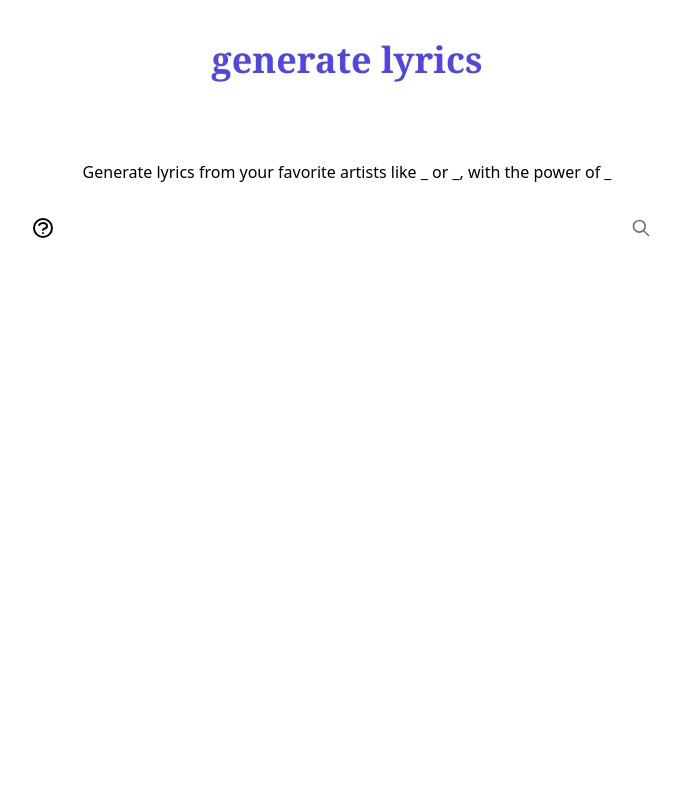
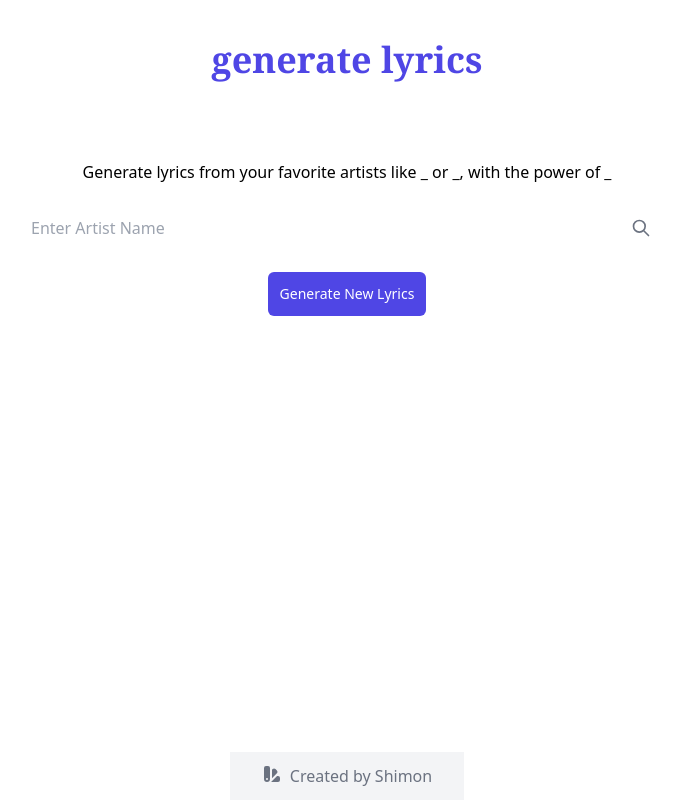
Before and after one commit to ShimonOcean/lyric-chains, a Next.js app: page / in a window 1280 px wide. Shown: the whole page, without its empty margins (293-973 px from the left). Built offline with nearby package versions, Linux system fonts and the light colour scheme.

Commit message:
Footer layout done, small tweaks to body

```diff
--- /dev/null
+++ b/components/Footer.js
@@ -0,0 +1,17 @@
+function Footer() {
+    return <footer>
+        <div className="flex w-full px-8 py-3 bg-gray-100 text-gray-500">
+            <div className="mr-2">
+                <svg xmlns="http://www.w3.org/2000/svg" class="h-5 w-5" viewBox="0 0 20 20" fill="currentColor">
+                    <path fillRule="evenodd" d="M4 2a2 2 0 00-2 2v11a3 3 0 106 0V4a2 2 0 00-2-2H4zm1 14a1 1 0 100-2 1 1 0 000 2zm5-1.757l4.9-4.9a2 2 0 000-2.828L13.485 5.1a2 2 0 00-2.828 0L10 5.757v8.486zM16 18H9.071l6-6H16a2 2 0 012 2v2a2 2 0 01-2 2z" clip-rule="evenodd" />
+                </svg>
+            </div>
+            <p>Created by
+                <a href="https://github.com/ShimonOcean" target="_blank"> Shimon</a>
+            </p>
+        </div>
+    </footer>;
+
+}
+
+export default Footer
--- a/pages/index.js
+++ b/pages/index.js
@@ -1,10 +1,11 @@
 import Head from 'next/head'
 import Image from 'next/image'
 import { SearchIcon } from "@heroicons/react/outline"
+import Footer from '../components/Footer'
 
 export default function Home() {
   return (
-    <div className="">
+    <div className="flex flex-col items-center justify-center h-screen ">
       <Head>
         <title>Lyrics Generator</title>
         <meta name="description" content="Generated by create next app" />
@@ -24,15 +25,20 @@ export default function Home() {
       </header>
 
       {/* Body */}
-      <form className="flex flex-col items-center mt-30 flex-grow">
+      <form className="flex flex-col items-center mt-30 flex-grow w-4/5">
         <div className='flex w-full mt-5 hover:shadow-lg focus-within:shadow-lg
         max-w-md rounded-full border-gray-200 px-5 py-3 items-center sm:max-w-xl
          lg:max-w-2xl'>
-          <svg class="w-6 h-6" fill="none" stroke="currentColor" viewBox="0 0 24 24" xmlns="http://www.w3.org/2000/svg"><path stroke-linecap="round" stroke-linejoin="round" stroke-width="2" d="M8.228 9c.549-1.165 2.03-2 3.772-2 2.21 0 4 1.343 4 3 0 1.4-1.278 2.575-3.006 2.907-.542.104-.994.54-.994 1.093m0 3h.01M21 12a9 9 0 11-18 0 9 9 0 0118 0z"></path></svg>
-          <input type="text" className="flex-grow focus:outline-none" />
+          <input type="text" placeholder="Enter Artist Name" className="flex-grow focus:outline-none" />
           <SearchIcon className="h-5 mr-3 text-gray-500"/>
         </div>
+        <div className="mt-5">
+          <button className="btn bg-indigo-600 p-3 rounded-md ring-gray-200 text-sm text-white
+          hover:ring-2 focus:outline-none active-ring-blue-300 hover:shadow-md">Generate New Lyrics</button>
+        </div>
       </form>
+
+      <Footer />
 
     </div>
   )
--- a/styles/globals.css
+++ b/styles/globals.css
@@ -3,6 +3,7 @@
 @tailwind utilities;
 
 @layer components {
+
     .link {
         @apply hover:underline cursor-pointer;
     }
```
